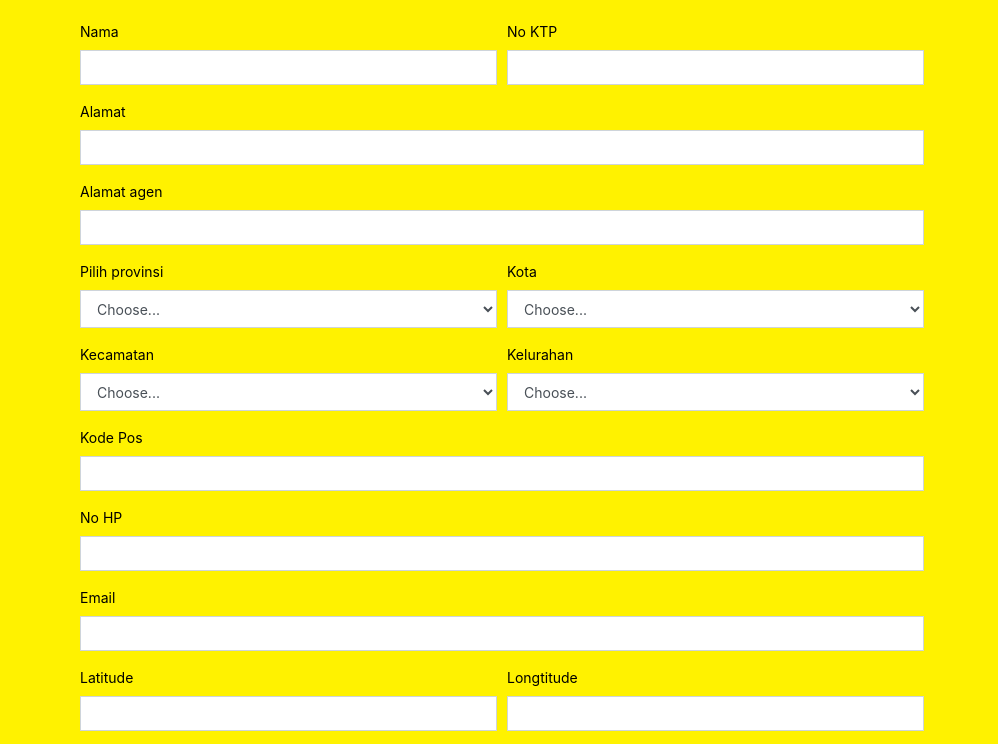
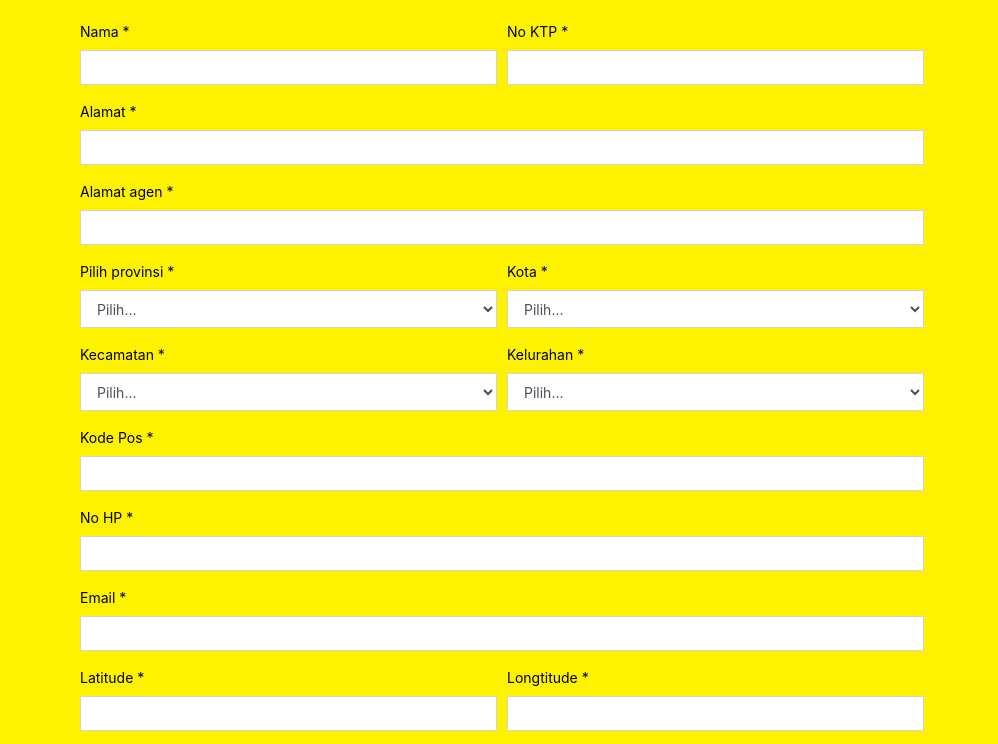
Before and after one commit to androjovi/wahana_web_new, a plain HTML site: page daftar_agen.html in a window 1280 px wide. Shown: the part 159-903 px from the top of the page, without its empty margins (138-1136 px from the left). Drawn offline with nearby package versions, Linux system fonts and the light colour scheme; some packages are replaced by stand-ins of ours.

Commit message:
Fixed something

```diff
--- a/daftar_agen.html
+++ b/daftar_agen.html
@@ -87,69 +87,69 @@
           <form class="mx-5">
   <div class="form-row">
     <div class="form-group col-md-6">
-      <label for="inputEmail4">Nama</label>
+      <label for="inputEmail4">Nama <span class="required">*</span></label>
       <input type="email" class="form-control" id="inputEmail4">
     </div>
     <div class="form-group col-md-6">
-      <label for="inputPassword4">No KTP</label>
+      <label for="inputPassword4">No KTP <span class="required">*</span></label>
       <input type="number" class="form-control" id="inputPassword4">
     </div>
   </div>
   <div class="form-group">
-    <label for="inputAddress">Alamat</label>
+    <label for="inputAddress">Alamat <span class="required">*</span></label>
     <input type="text" class="form-control" id="inputAddress" >
   </div>
   <div class="form-group">
-    <label for="inputAddress2">Alamat agen</label>
+    <label for="inputAddress2">Alamat agen <span class="required">*</span></label>
     <input type="text" class="form-control" id="inputAddress2" >
   </div>
   <div class="form-row">
     <div class="form-group col-md-6">
-      <label for="inputCity">Pilih provinsi</label>
+      <label for="inputCity">Pilih provinsi <span class="required">*</span></label>
       <select id="inputState" class="form-control">
-        <option selected>Choose...</option>
+        <option selected>Pilih...</option>
         <option>...</option>
       </select>
     </div>
     <div class="form-group col-md-6">
-      <label for="inputState">Kota</label>
+      <label for="inputState">Kota <span class="required">*</span></label>
       <select id="inputState" class="form-control">
-        <option selected>Choose...</option>
+        <option selected>Pilih...</option>
         <option>...</option>
       </select>
     </div>
     <div class="form-group col-md-6">
-      <label for="inputZip">Kecamatan</label>
+      <label for="inputZip">Kecamatan <span class="required">*</span></label>
       <select id="inputState" class="form-control">
-        <option selected>Choose...</option>
+        <option selected>Pilih...</option>
         <option>...</option>
       </select>
     </div>
     <div class="form-group col-md-6">
-      <label for="inputZip">Kelurahan</label>
+      <label for="inputZip">Kelurahan <span class="required">*</span></label>
       <select id="inputState" class="form-control">
-        <option selected>Choose...</option>
+        <option selected>Pilih...</option>
         <option>...</option>
       </select>
     </div>
     <div class="form-group col-md-12">
-      <label for="inputZip">Kode Pos</label>
+      <label for="inputZip">Kode Pos <span class="required">*</span></label>
       <input type="text" class="form-control" id="inputZip">
     </div>
     <div class="form-group col-md-12">
-      <label for="inputZip">No HP</label>
+      <label for="inputZip">No HP <span class="required">*</span></label>
       <input type="text" class="form-control" id="inputZip">
     </div>
     <div class="form-group col-md-12">
-      <label for="inputZip">Email</label>
+      <label for="inputZip">Email <span class="required">*</span></label>
       <input type="text" class="form-control" id="inputZip">
     </div>
     <div class="form-group col-md-6">
-      <label for="inputZip">Latitude</label>
+      <label for="inputZip">Latitude <span class="required">*</span></label>
       <input type="text" class="form-control" id="inputZip">
     </div>
     <div class="form-group col-md-6">
-      <label for="inputZip">Longtitude</label>
+      <label for="inputZip">Longtitude <span class="required">*</span></label>
       <input type="text" class="form-control" id="inputZip">
     </div>
   </div>
@@ -162,7 +162,7 @@
 
       </main>
 
-      <footer class="mastfoot mt-5 mb-5" style="color: black;">
+      <footer class="mastfoot mt-5 mb-5 mx-3" style="color: black;">
        <div class="inner">
 
          <div class="row">
```
Also changed, not shown: contactus.html (+1 -1 lines), faq.html (+1 -1 lines), index.html (+3 -2 lines), peluang_bisnis.html (+2 -2 lines), syarat_ketentuan.html (+1 -1 lines), wahana/banners/photo6120892124598741022.jpg (added).
